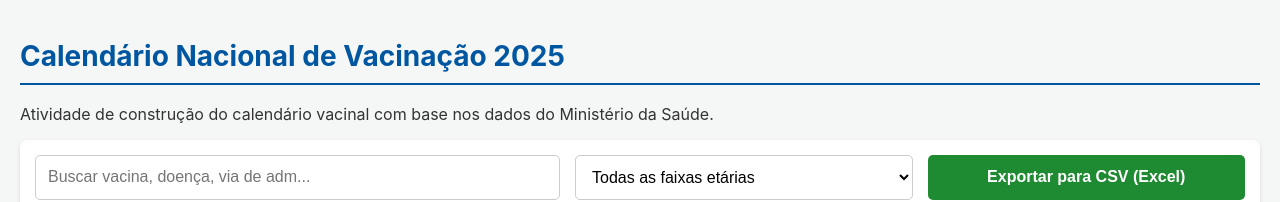
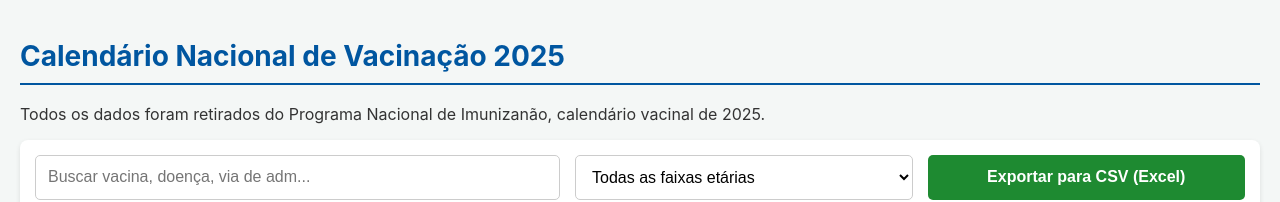
Before and after one commit to rafaelsilva-lab/calendario_vacinal, a plain HTML site: page index.html in a window 1280 px wide. Shown: the top 202 px of the page. Drawn offline with Linux system fonts and the light colour scheme.

Commit message:
Update index.html

```diff
--- a/index.html
+++ b/index.html
@@ -127,7 +127,7 @@
 
     <div class="container">
         <h1>Calendário Nacional de Vacinação 2025</h1>
-        <p>Atividade de construção do calendário vacinal com base nos dados do Ministério da Saúde.</p>
+        <p>Todos os dados foram retirados do Programa Nacional de Imunizanão, calendário vacinal de 2025.</p>
 
         <div class="controls">
             <input type="text" id="searchInput" placeholder="Buscar vacina, doença, via de adm...">
```
